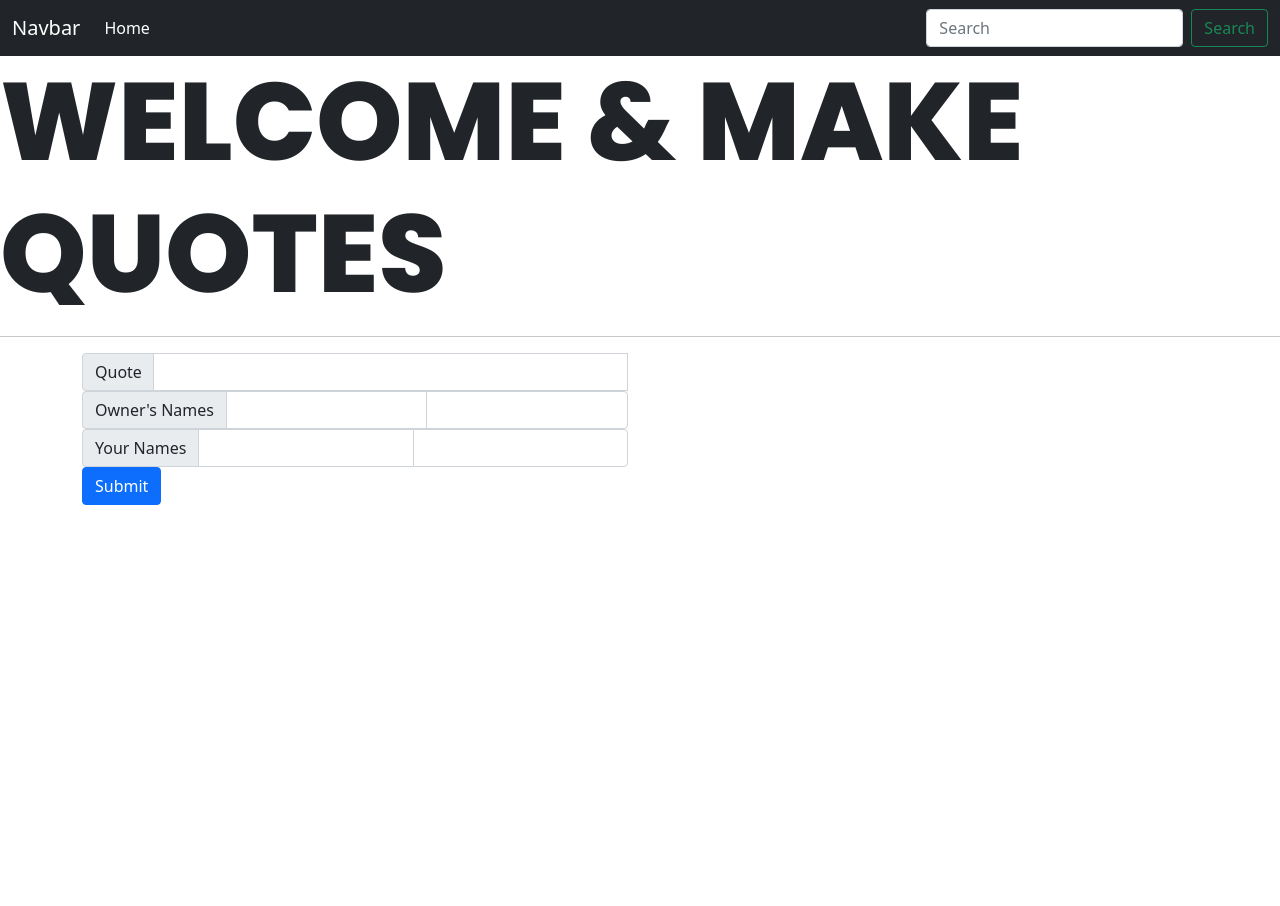
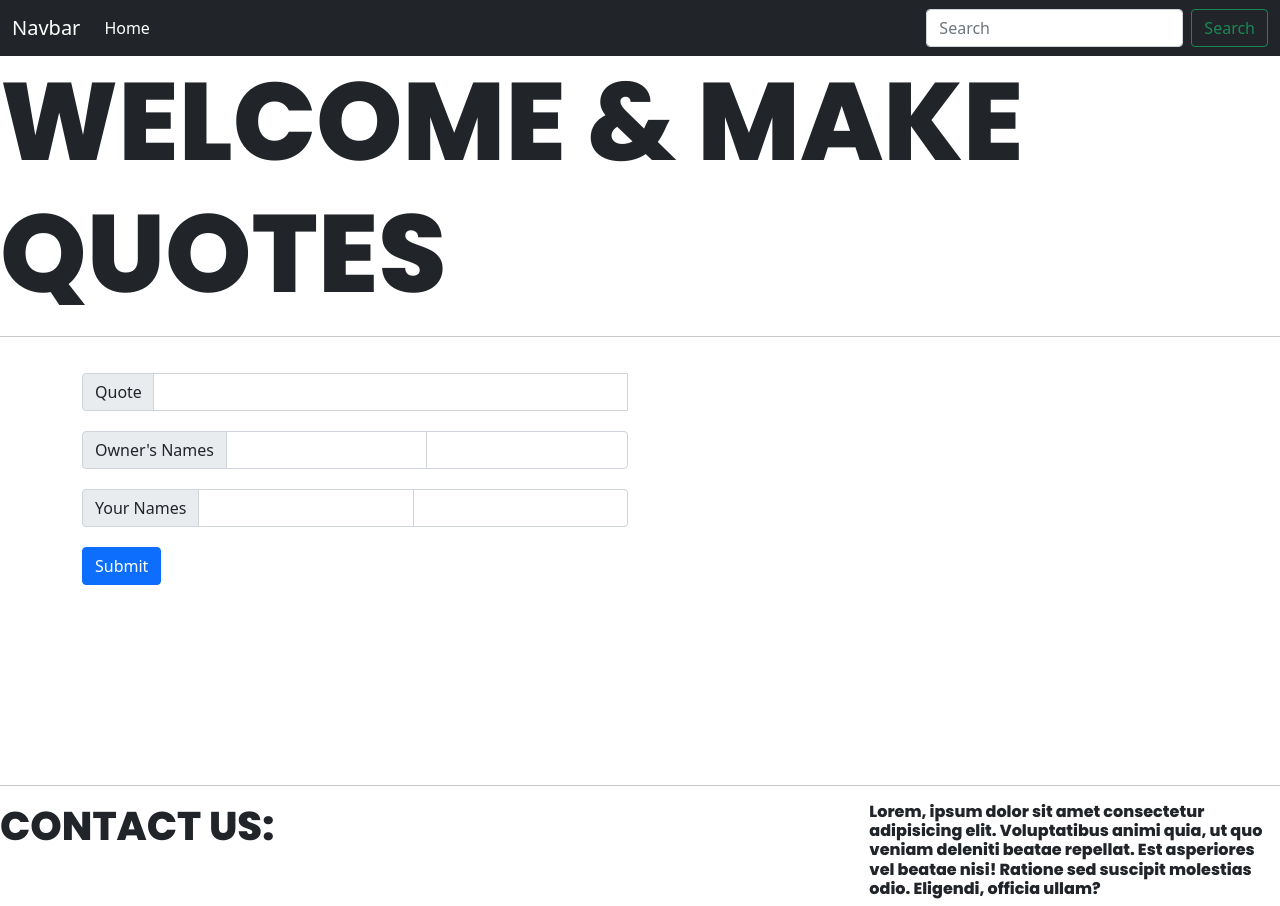
Before and after one commit to Charity-Mutembei/QUOTESW1, an Angular app: page / in a window 1280 px wide. Before the commit the page ends 800 px from the top, so only its background shows below. Built offline with nearby package versions, Linux system fonts and the light colour scheme.

Commit message:
footer added

```diff
--- a/src/app/app.component.html
+++ b/src/app/app.component.html
@@ -4,3 +4,7 @@
 <div class="container">
     <app-quotes></app-quotes>
 </div>
+<hr style="margin-top: 200px;">
+<div>
+    <app-footer></app-footer>
+</div>
--- a/src/app/app.module.ts
+++ b/src/app/app.module.ts
@@ -8,6 +8,7 @@ import { NavbarComponent } from './navbar/navbar.component';
 import { QuotesComponent } from './quotes/quotes.component';
 import { FormComponent } from './form/form.component';
 import { QuoteCompleteComponent } from './quote-complete/quote-complete.component';
+import { FooterComponent } from './footer/footer.component';
 
 @NgModule({
   declarations: [
@@ -15,7 +16,8 @@ import { QuoteCompleteComponent } from './quote-complete/quote-complete.componen
     NavbarComponent,
     QuotesComponent,
     FormComponent,
-    QuoteCompleteComponent
+    QuoteCompleteComponent,
+    FooterComponent
   ],
   imports: [
     BrowserModule,
--- /dev/null
+++ b/src/app/footer/footer.component.html
@@ -0,0 +1,20 @@
+<div style="overflow-x: hidden;">
+    <div class="row">
+        <div class="col">
+            <h1 style="font-family: 'Poppins', sans-serif; font-weight: 800;">CONTACT US:</h1>
+        </div>
+        <div class="col">
+
+        </div>
+        <div class="col">
+
+                <h6 style="font-family: 'Poppins', sans-serif;">Lorem, ipsum dolor sit amet consectetur adipisicing elit. Voluptatibus
+                     animi quia, ut quo veniam deleniti beatae repellat. Est asperiores vel
+                      beatae nisi! Ratione sed suscipit molestias odio. Eligendi, officia
+                      ullam?
+                </h6>
+
+
+        </div>
+    </div>
+</div>
--- /dev/null
+++ b/src/app/footer/footer.component.ts
@@ -0,0 +1,15 @@
+import { Component, OnInit } from '@angular/core';
+
+@Component({
+  selector: 'app-footer',
+  templateUrl: './footer.component.html',
+  styleUrls: ['./footer.component.css']
+})
+export class FooterComponent implements OnInit {
+
+  constructor() { }
+
+  ngOnInit(): void {
+  }
+
+}
--- a/src/app/form/form.component.html
+++ b/src/app/form/form.component.html
@@ -1,7 +1,7 @@
 <form (ngSubmit)='submitQuotes ()' #quotesForm='ngForm'>
     <div>
 
-        <div class="input-group">
+        <div class="input-group" style="margin-top: 20px;">
             <span class="input-group-text">Quote</span>
             <label for="quote"></label>
             <input type="text" required class="form-control" id="name" [(ngModel)]="newQuote.name" name="name" #name='ngModel' required>
@@ -12,18 +12,18 @@
                 <p>Quote is required</p>
             </div>
           </div>
-        <div class="input-group">
+        <div class="input-group" style="margin-top: 20px;">
             <span class="input-group-text">Owner's Names</span>
             <input type="text" aria-label="First name" class="form-control">
             <input type="text" aria-label="Last name" class="form-control">
           </div>
-        <div class="input-group">
+        <div class="input-group" style="margin-top: 20px;">
             <span class="input-group-text">Your Names</span>
             <input type="text" aria-label="First name" class="form-control">
             <input type="text" aria-label="Last name" class="form-control">
           </div>
         <div>
-            <button type="submit" class="btn btn-primary">Submit</button>
+            <button type="submit" class="btn btn-primary" style="margin-top: 20px;">Submit</button>
         </div>
     </div>
 </form>
```
Also changed, not shown: src/app/footer/footer.component.css (added), 1 other file (tests, documents, lock files or other folders).
